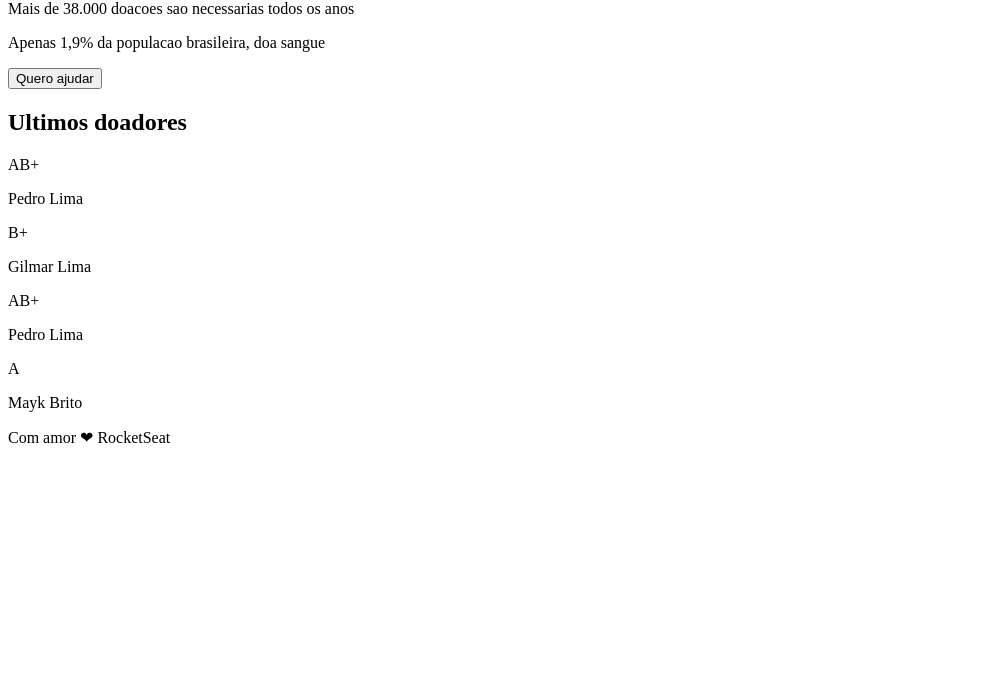
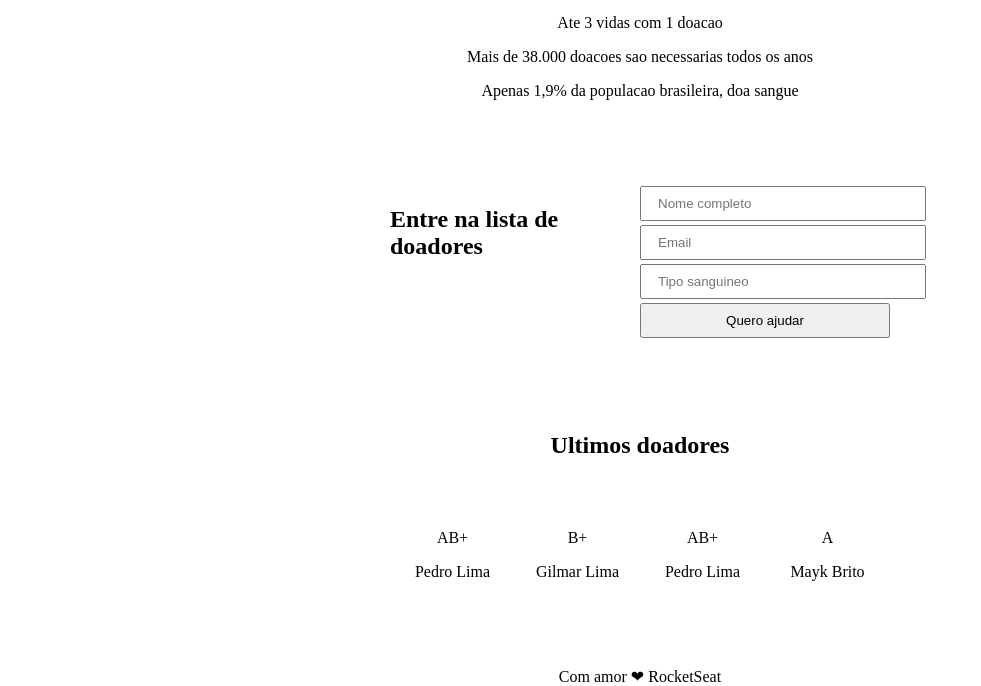
Before and after one commit to pedromm65/Sistema-de-doacao-de-sangue, a plain HTML site: page frontend/index.html in a window 1280 px wide. Shown: the part 161-847 px from the top of the page, without its empty margins (0-981 px from the left). Before the commit the page ends 800 px from the top, so only its background shows below. Drawn offline with Linux system fonts and the light colour scheme.

Commit message:
Estilizando a pagina

```diff
--- a/frontend/index.html
+++ b/frontend/index.html
@@ -1,6 +1,7 @@
 <!DOCTYPE html>
 <html lang="en">
 <head>
+    <link rel="stylesheet" href="style.css">
     <title>Doe sangue! Doe vida!</title>
 </head>
 <body>
@@ -11,8 +12,28 @@
         <p>Ate 3 vidas com 1 doacao</p>
         <p>Mais de 38.000 doacoes sao necessarias todos os anos</p>
         <p>Apenas 1,9% da populacao brasileira, doa sangue</p>
-        <button>Quero ajudar</button>
+
     </header>
+
+    <section class="form">
+        <h2>Entre na lista de doadores</h2>
+        <form action="/">
+            <input
+            type="text"
+            name="name"
+            placeholder="Nome completo">
+            <input
+            type="text"
+            name="email"
+            placeholder="Email">
+            <input
+            type="text"
+            name="blood"
+            placeholder="Tipo sanguineo">
+            <button>Quero ajudar</button>
+
+        </form>
+    </section>
 
     <main>
         <h2>Ultimos doadores</h2>
--- /dev/null
+++ b/frontend/style.css
@@ -0,0 +1,54 @@
+
+
+html, body {
+    margin: 0;
+}
+
+body {
+    display: flex;
+    flex-direction: column;
+
+    height: 100vh;
+}
+
+
+header h1, main h2 {
+    margin-bottom: 70px;
+}
+
+header, main, footer {
+    text-align: center;
+}
+
+
+
+.donors {
+    display: grid;
+    grid-template-columns: 1fr 1fr 1fr 1fr;
+}
+
+.form {
+    display: grid;
+    grid-template-columns: 1fr 1fr;
+}
+
+form input,
+form button {
+    width: 100%;
+    margin-bottom: 4px;
+    padding-top: 8px;
+    padding-bottom: 8px;
+    padding-left: 16px;
+    padding-right: 16px;
+}
+
+header, .form, main {
+    margin: 0 auto 70px;
+    width: 90%;
+    max-width: 500px;
+
+}
+
+footer {
+    margin-top: auto;
+}
```
